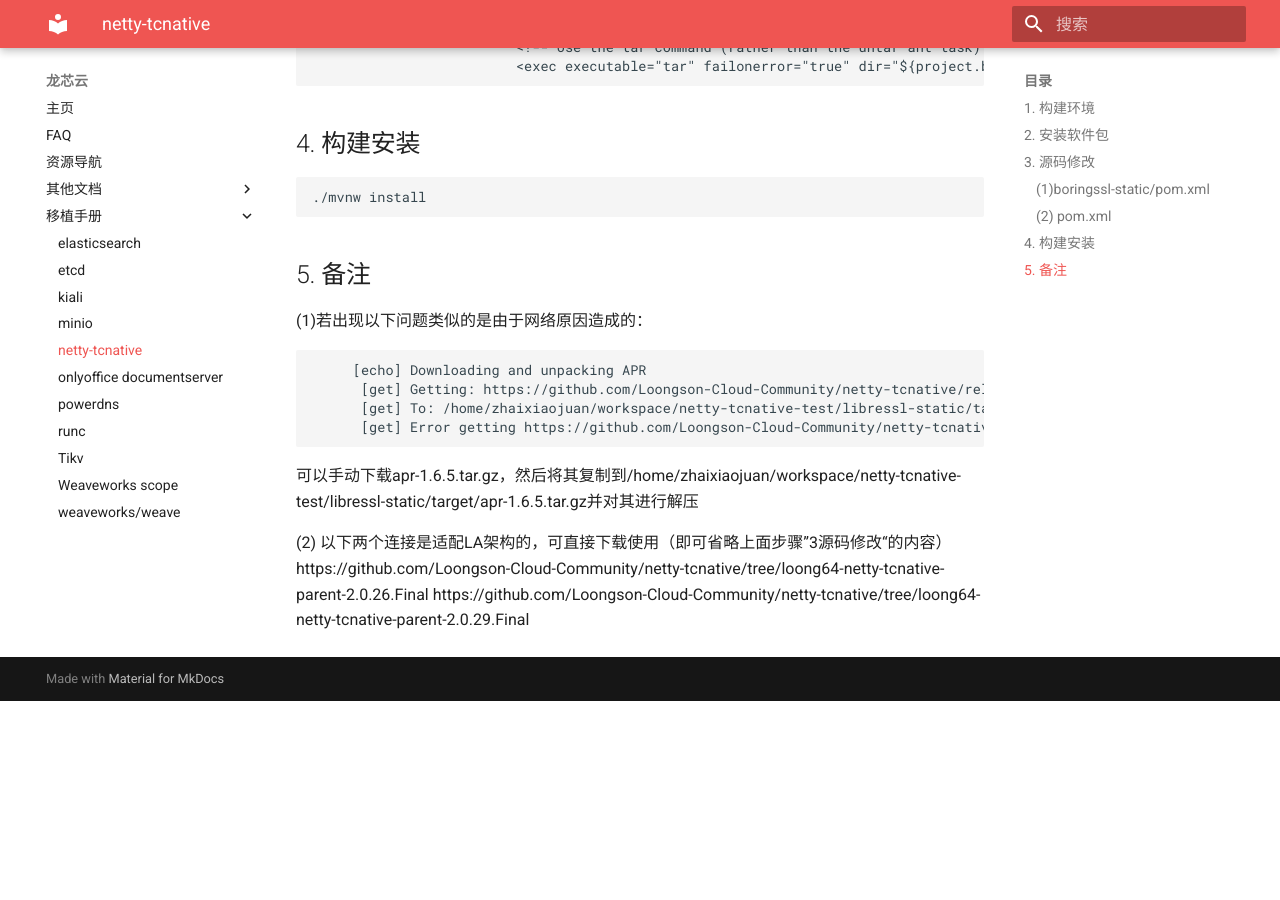
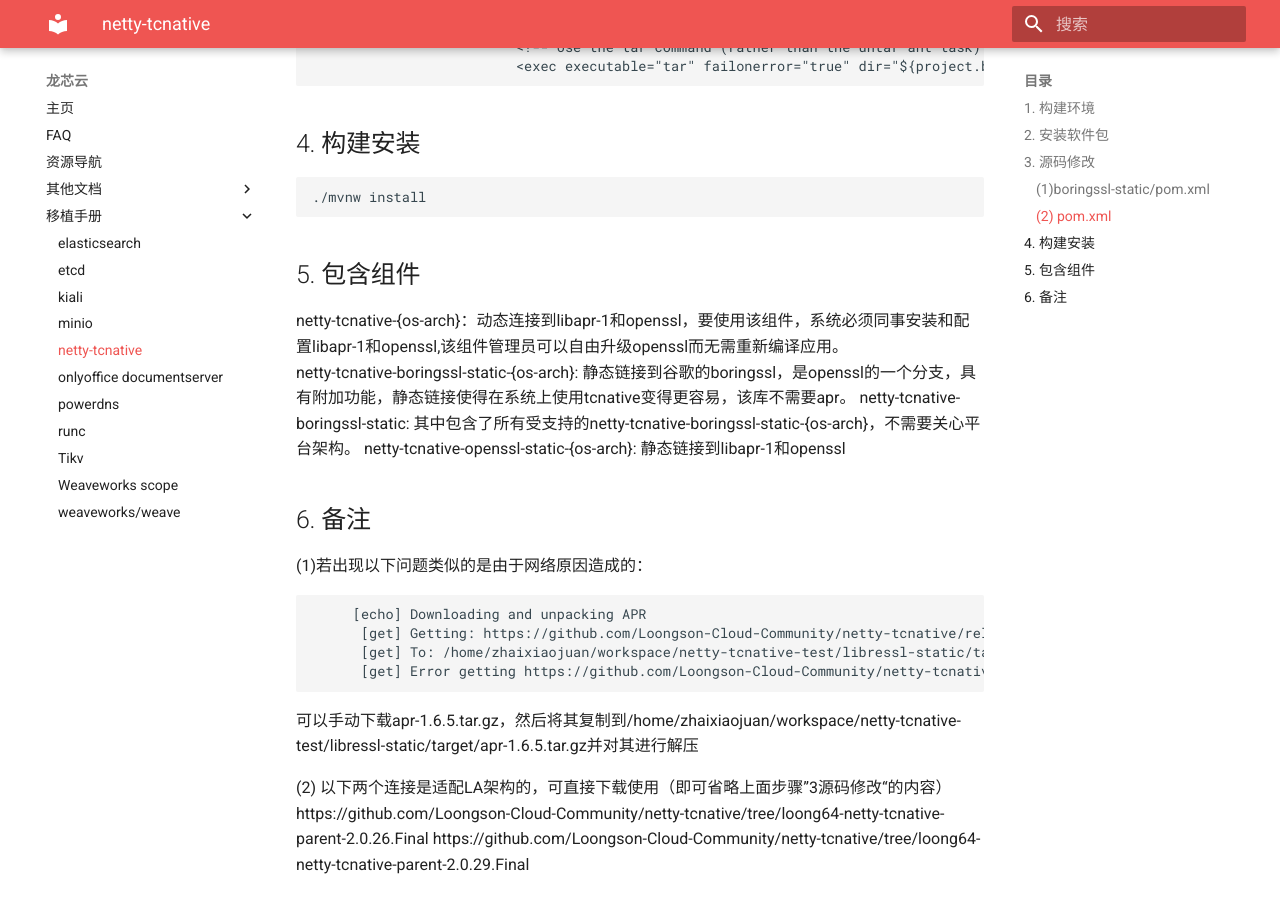
Before and after one commit to Loongson-Cloud-Community/Loongson-Cloud-Community, an MkDocs documentation site: the page built from docs/移植手册/netty-tcnative.md, in a window 1280 px wide and 900 px high, scrolled down 1652 px. Built offline with MkDocs 1.6.1 and Material for MkDocs 9.7.7, drawn with Linux system fonts in a browser that asks for light colours; before the commit the page ends 2353 px from its top, so only the background shows below that.

Commit message:
Update netty-tcnative.md

````diff
--- a/docs/移植手册/netty-tcnative.md
+++ b/docs/移植手册/netty-tcnative.md
@@ -79,7 +79,13 @@
 ./mvnw install
 ```
 
-## 5. 备注
+## 5. 包含组件
+netty-tcnative-{os-arch}：动态连接到libapr-1和openssl，要使用该组件，系统必须同事安装和配置libapr-1和openssl,该组件管理员可以自由升级openssl而无需重新编译应用。
+netty-tcnative-boringssl-static-{os-arch}: 静态链接到谷歌的boringssl，是openssl的一个分支，具有附加功能，静态链接使得在系统上使用tcnative变得更容易，该库不需要apr。
+netty-tcnative-boringssl-static: 其中包含了所有受支持的netty-tcnative-boringssl-static-{os-arch}，不需要关心平台架构。
+netty-tcnative-openssl-static-{os-arch}: 静态链接到libapr-1和openssl
+
+## 6. 备注
 (1)若出现以下问题类似的是由于网络原因造成的：
 ```
      [echo] Downloading and unpacking APR
````
